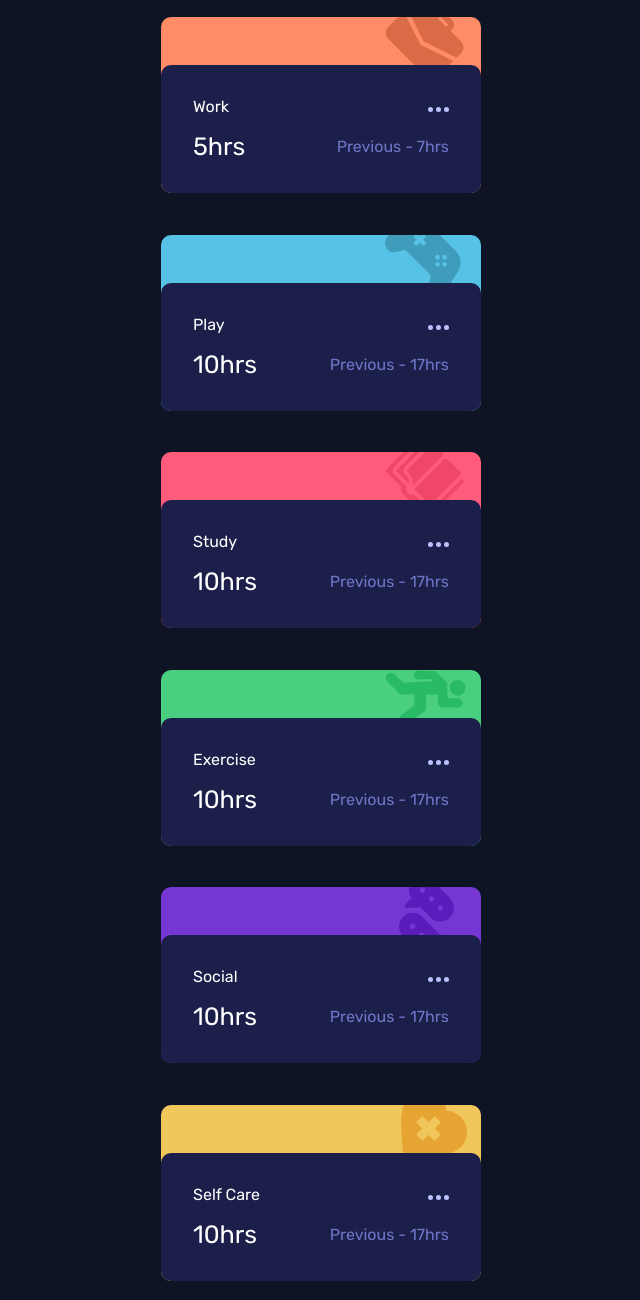
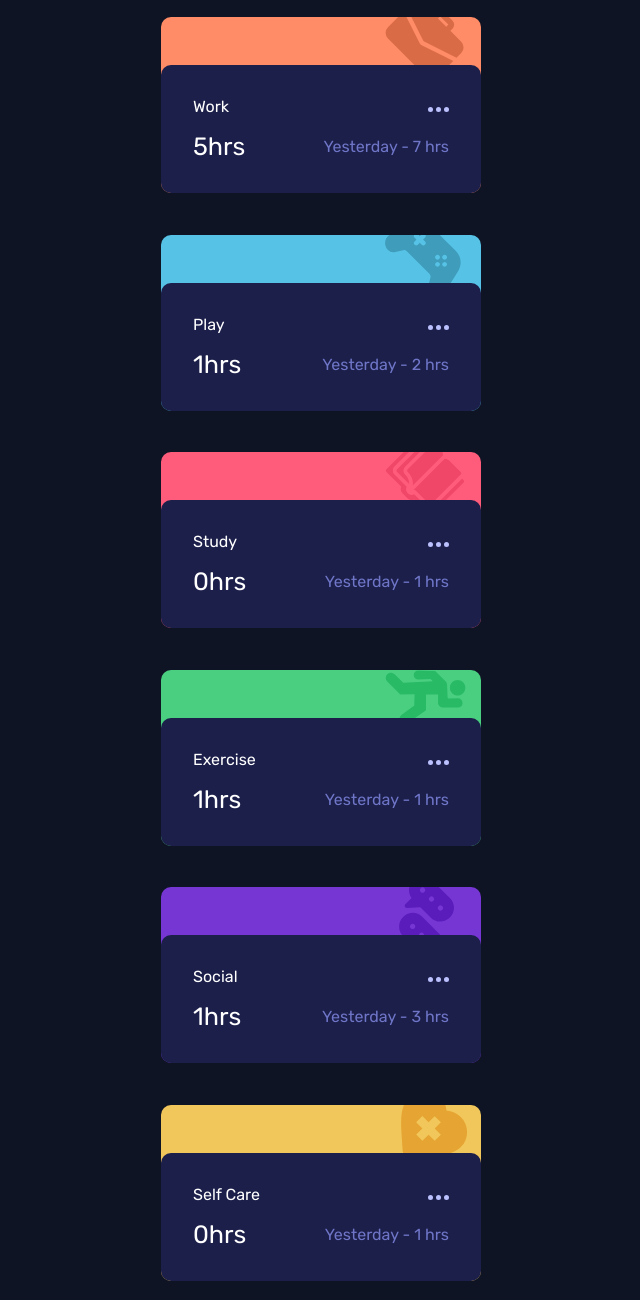
Before and after one commit to JB-Doffemont/Time_tracking_dashboard, a plain HTML site: page index.html in a window 1280 px wide. Shown: the part 280-1580 px from the top of the page, without its empty margins (319-959 px from the left). Drawn offline with Linux system fonts and the light colour scheme.

Commit message:
commit display data by defaut

```diff
--- a/assets/js/main.js
+++ b/assets/js/main.js
@@ -42,6 +42,9 @@ document.addEventListener("DOMContentLoaded", () => {
       selfcareTitle.innerHTML = "<p>" + `${data[5].title}` + "</p>";
     }
     displayTitle();
+
+    // Display day data by default
+    loadDayData();
     // Get data on click depending on period
     document.querySelectorAll(".main__infosHeader").forEach((element) => {
       element.addEventListener("click", () => {
--- a/assets/style/main.scss
+++ b/assets/style/main.scss
@@ -224,6 +224,7 @@ body {
 
       .main__card {
         height: 11rem;
+        height: 10.7rem;
 
         .main__hours {
           flex-direction: column;
--- a/index.html
+++ b/index.html
@@ -76,12 +76,8 @@
                 </div>
               </div>
               <div class="main__hours">
-                <div class="main__hoursCurrent" id="currentHoursExercise">
-                  10hrs
-                </div>
-                <div class="main__hoursPast" id="previousHoursExercise">
-                  Previous - 17hrs
-                </div>
+                <div class="main__hoursCurrent" id="currentHoursExercise"></div>
+                <div class="main__hoursPast" id="previousHoursExercise"></div>
               </div>
             </div>
           </div>
@@ -94,10 +90,8 @@
                 </div>
               </div>
               <div class="main__hours">
-                <div class="main__hoursCurrent" id="currentHoursWork">5hrs</div>
-                <div class="main__hoursPast" id="previousHoursWork">
-                  Previous - 7hrs
-                </div>
+                <div class="main__hoursCurrent" id="currentHoursWork"></div>
+                <div class="main__hoursPast" id="previousHoursWork"></div>
               </div>
             </div>
           </div>
@@ -110,12 +104,8 @@
                 </div>
               </div>
               <div class="main__hours">
-                <div class="main__hoursCurrent" id="currentHoursSocial">
-                  10hrs
-                </div>
-                <div class="main__hoursPast" id="previousHoursSocial">
-                  Previous - 17hrs
-                </div>
+                <div class="main__hoursCurrent" id="currentHoursSocial"></div>
+                <div class="main__hoursPast" id="previousHoursSocial"></div>
               </div>
             </div>
           </div>
@@ -128,12 +118,8 @@
                 </div>
               </div>
               <div class="main__hours">
-                <div class="main__hoursCurrent" id="currentHoursPlay">
-                  10hrs
-                </div>
-                <div class="main__hoursPast" id="previousHoursPlay">
-                  Previous - 17hrs
-                </div>
+                <div class="main__hoursCurrent" id="currentHoursPlay"></div>
+                <div class="main__hoursPast" id="previousHoursPlay"></div>
               </div>
             </div>
           </div>
@@ -146,12 +132,8 @@
                 </div>
               </div>
               <div class="main__hours">
-                <div class="main__hoursCurrent" id="currentHoursSelfcare">
-                  10hrs
-                </div>
-                <div class="main__hoursPast" id="previousHoursSelfcare">
-                  Previous - 17hrs
-                </div>
+                <div class="main__hoursCurrent" id="currentHoursSelfcare"></div>
+                <div class="main__hoursPast" id="previousHoursSelfcare"></div>
               </div>
             </div>
           </div>
@@ -164,12 +146,8 @@
                 </div>
               </div>
               <div class="main__hours">
-                <div class="main__hoursCurrent" id="currentHoursStudy">
-                  10hrs
-                </div>
-                <div class="main__hoursPast" id="previousHoursStudy">
-                  Previous - 17hrs
-                </div>
+                <div class="main__hoursCurrent" id="currentHoursStudy"></div>
+                <div class="main__hoursPast" id="previousHoursStudy"></div>
               </div>
             </div>
           </div>
```
Also changed, not shown: assets/style/main.css, 1 other file.
